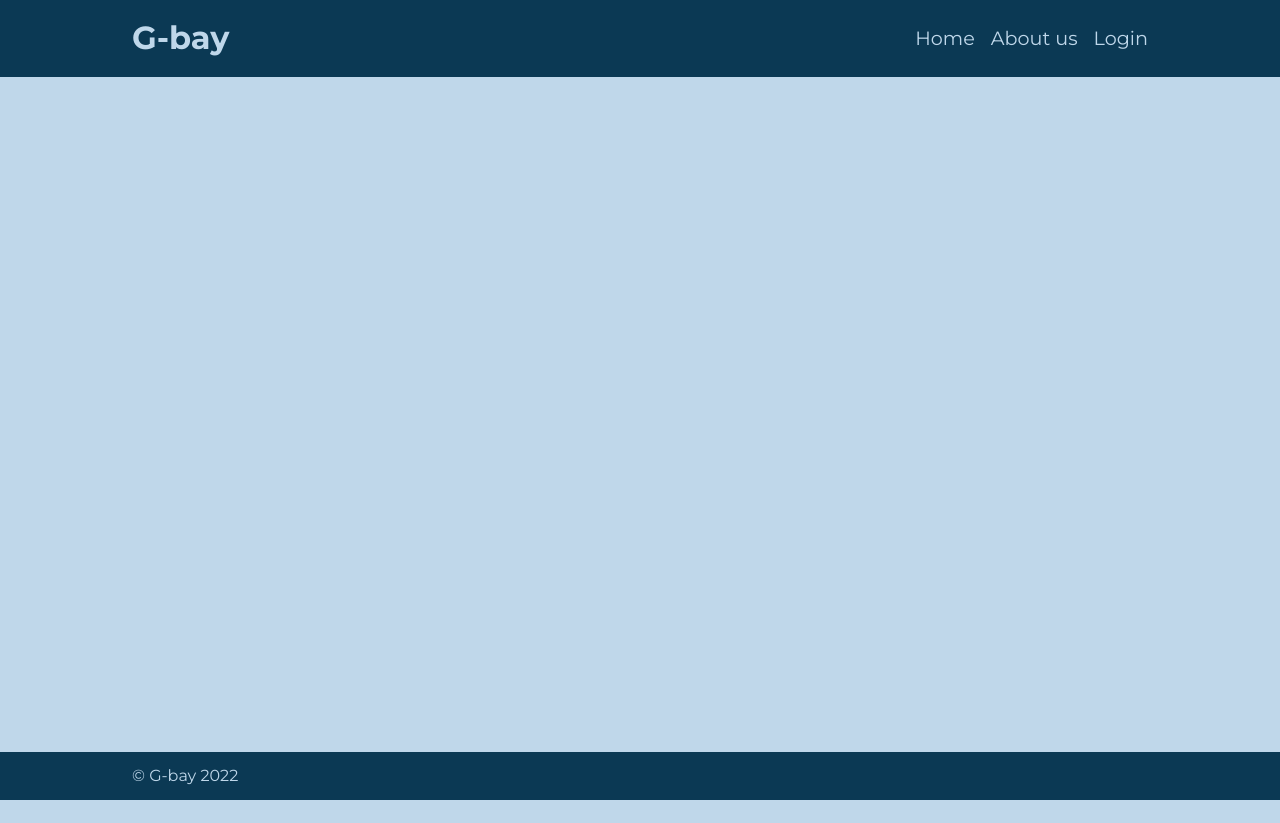
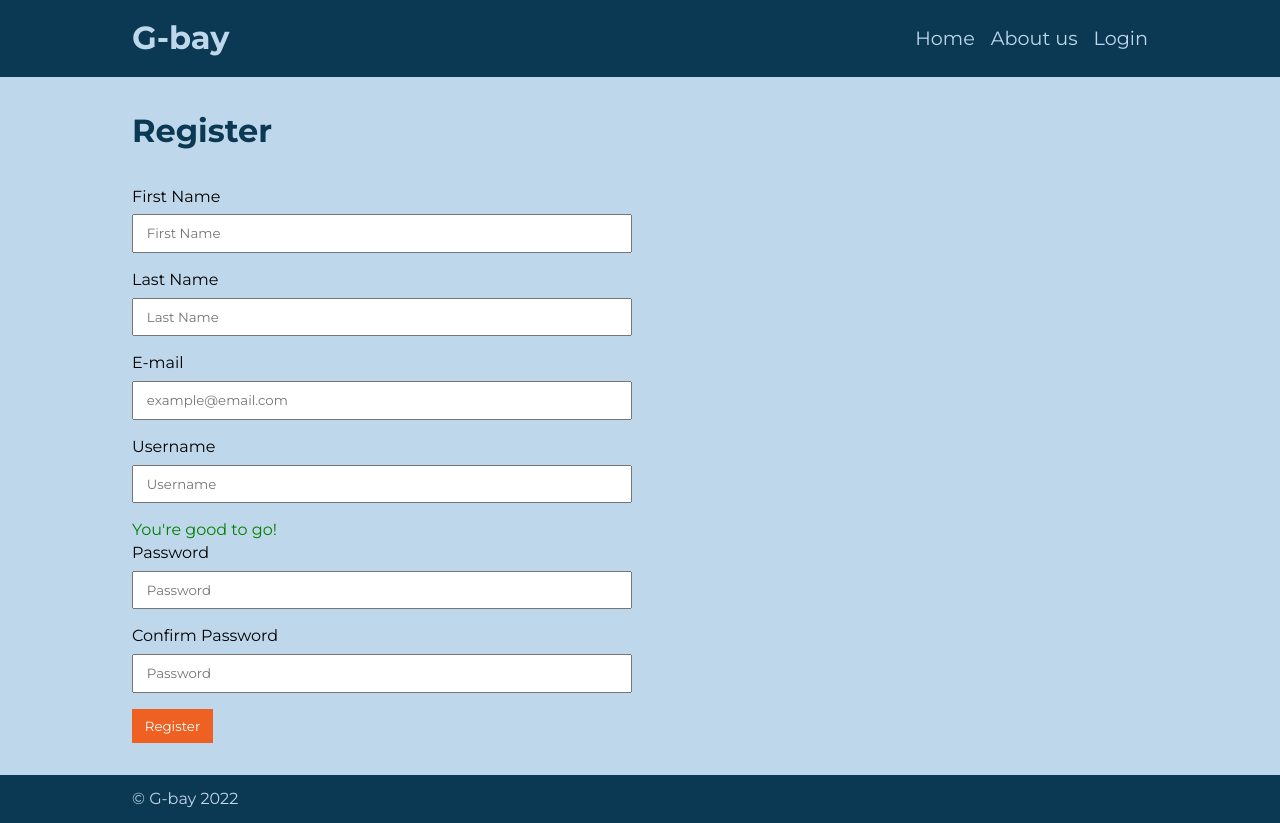
Before and after one commit to besartelezi/scrum-project, a React (Create React App) app in the folder app/: page /register in a window 1280 px wide. Before the commit the page ends 800 px from the top, so only its background shows below. Built offline with nearby package versions, Linux system fonts and the light colour scheme.

Commit message:
basic structure of register page added

```diff
--- a/app/src/App.jsx
+++ b/app/src/App.jsx
@@ -4,6 +4,7 @@ import { BrowserRouter as Router, Routes, Route} from 'react-router-dom';
 import HomePage from "./pages/HomePage";
 import AboutUsPage from "./pages/AboutUsPage";
 import LoginPage from "./pages/LoginPage";
+import RegisterPage from "./pages/RegisterPage";
 
 import Navbar from "./components/Navbar";
 import Footer from "./components/Footer";
@@ -18,6 +19,7 @@ function App() {
             <Route exact path="/" element={<HomePage />} />
             <Route path="/about-us" element={<AboutUsPage />} />
             <Route path="/login" element={<LoginPage />} />
+            <Route path="/register" element={<RegisterPage />} />
           </Routes>
         </main>
         <Footer />
--- a/app/src/pages/RegisterPage.jsx
+++ b/app/src/pages/RegisterPage.jsx
@@ -0,0 +1,64 @@
+import { useContext } from 'react';
+import GbayContext from '../context/GbayContext';
+
+import "./RegisterPage.scss";
+import React, { useState } from 'react';
+
+function RegisterPage(){
+    const { users } = useContext(GbayContext);
+
+    const [firstName , setFirstName] = useState('');
+    const [lastName , setLastName] = useState('');
+    const [email , setEmail] = useState('');
+    const [userName , setUserName] = useState('');
+    const [userNameError , setUserNameError] = useState(false);
+    const [userNameTouched , serUserNameTouched] = useState(false);
+    const [pass , setPass] = useState('');
+    const [passConfirm , setPassConfirm] = useState('');
+
+    const handleUserName = (event) => {
+        const username = event.target.value;
+        setUserName(username);
+        serUserNameTouched(true);
+    }
+
+
+    return (
+        <div className="container">
+            <h1>Register</h1>
+
+            <label htmlFor="firstname">First Name</label>
+            <input type="text" placeholder="First Name" id="firstname"
+                   value={firstName} onChange={(event)=> setFirstName(event.target.value)}/>
+
+            <label htmlFor="lastname">Last Name</label>
+            <input type="text" placeholder="Last Name" id="lastname"
+                   value={lastName} onChange={(event)=> setLastName(event.target.value)}/>
+
+            <label htmlFor="email">E-mail</label>
+            <input type="email" placeholder="example@email.com" id="email"
+                   value={email} onChange={(event)=> setFirstName(event.target.value)}/>
+
+            <label htmlFor="username">Username</label>
+            <input type="text" placeholder="Username" id="username"
+                   value={userName} onChange={handleUserName}/>
+            {
+                userNameError
+                ? (<p className='error'>Username already exists</p>)
+                : (<p className='confirm'>You're good to go!</p>)
+            }
+
+
+
+            <label htmlFor="password">Password</label>
+            <input type="password" placeholder="Password" id="password" value={pass}/>
+
+            <label htmlFor="confirmpassword">Confirm Password</label>
+            <input type="password" placeholder="Password" id="confirmpassword" value={passConfirm}/>
+
+            <button className="login-btn">Register</button>
+        </div>
+    )
+}
+
+export default RegisterPage;
--- /dev/null
+++ b/app/src/pages/RegisterPage.scss
@@ -0,0 +1,25 @@
+@import '../colorscheme.scss';
+
+label, input {
+  width: 500px;
+}
+
+label {
+  margin-bottom:0.4rem;
+}
+
+input {
+  margin-bottom:1rem;
+}
+
+.login-btn {
+  margin-right:auto;
+}
+
+.error {
+  color: #ee3e23;
+}
+
+.confirm {
+  color: green;
+}
```
